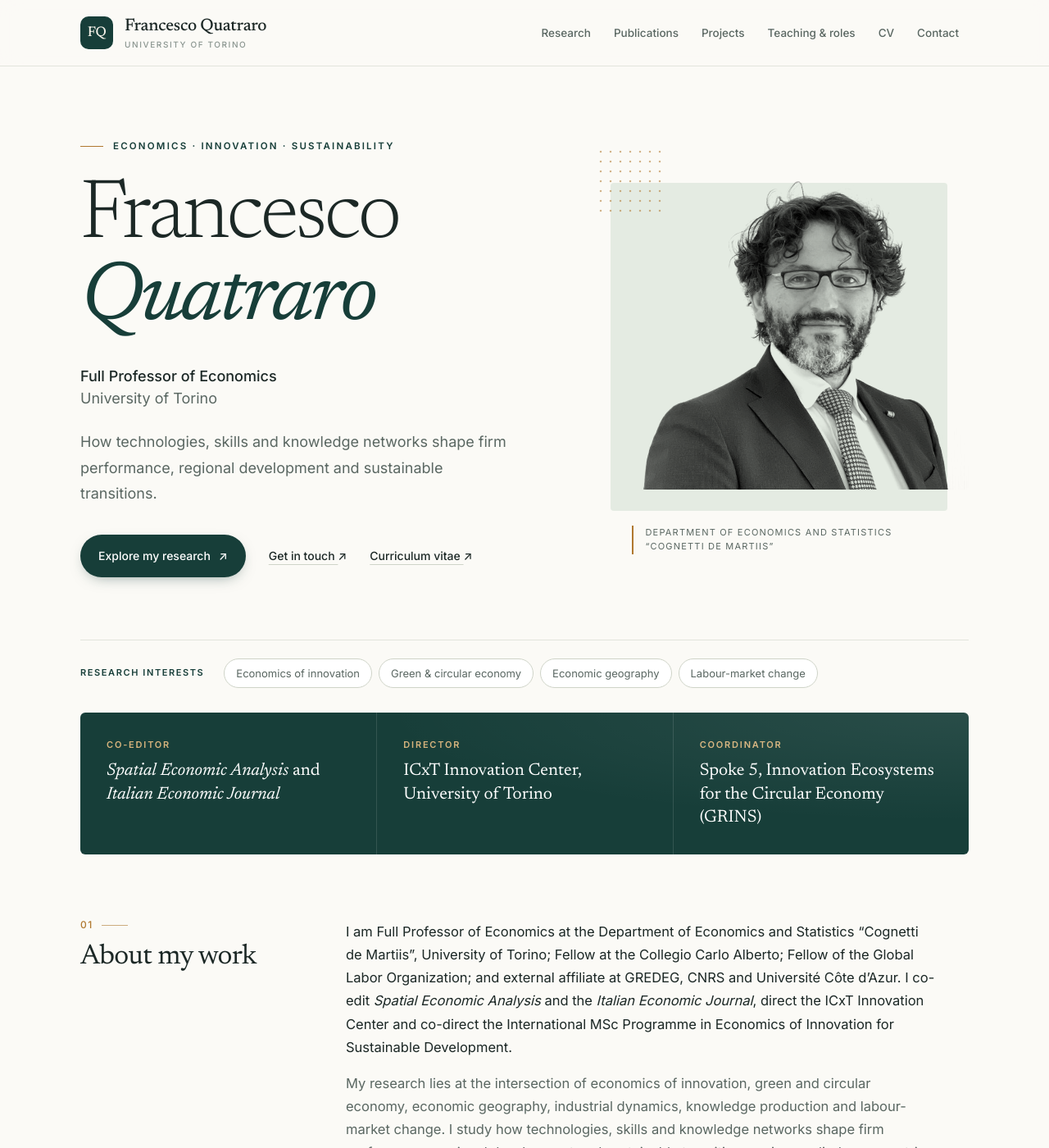
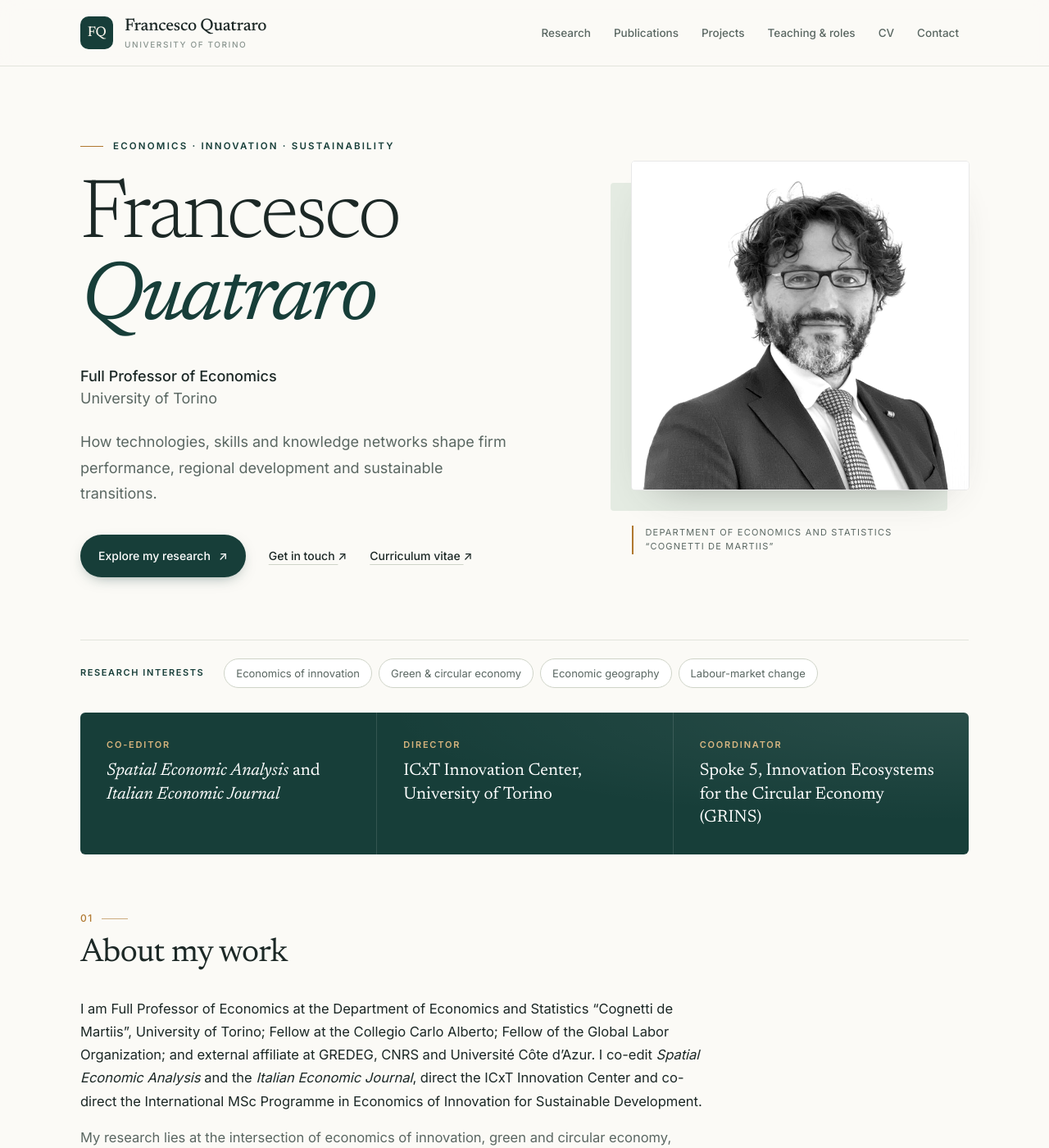
Before and after one commit to fquatraro-unito/fquatraro-unito.github.io, a Jekyll site: the page built from index.md, in a window 1280 px wide and 1400 px high. Shown: the whole window at 82% size. Built offline with Jekyll 4.4.1, drawn with Linux system fonts in a browser that asks for light colours; our own code applies the rules of GitHub Pages for plain Markdown files.

Commit message:
Make the desktop layout read like the mobile one
Stack each section's heading above its text instead of a sticky side column,
show the home cards in three columns, drop the tinted multiply effect and dot
accent on the portrait, and version the stylesheet URL so browsers fetch the
new CSS after each publish.

Co-Authored-By: Claude Opus 5.5 (1M context) <noreply@anthropic.com>
Claude-Session: https://claude.ai/code/session_01JVCid1ASwmvNVNx8hsE4pC

```diff
--- a/_layouts/base.html
+++ b/_layouts/base.html
@@ -13,7 +13,7 @@
 <link rel="preconnect" href="https://fonts.googleapis.com">
 <link rel="preconnect" href="https://fonts.gstatic.com" crossorigin>
 <link rel="stylesheet" href="https://fonts.googleapis.com/css2?family=Inter:wght@400;500;600&family=Newsreader:ital,opsz,wght@0,6..72,300..500;1,6..72,300..500&display=swap">
-<link rel="stylesheet" href="{{ '/assets/style.css' | relative_url }}">
+<link rel="stylesheet" href="{{ '/assets/style.css' | relative_url }}?v={{ site.time | date: '%s' }}">
 <meta name="theme-color" content="#173e39">
 </head>
 <body{% if page.body_class %} class="{{ page.body_class }}"{% endif %}>
--- a/assets/style.css
+++ b/assets/style.css
@@ -54,8 +54,7 @@ em{font-style:italic}
 .actions{display:flex;flex-wrap:wrap;align-items:center;gap:14px 28px;margin-top:34px}
 .portrait-frame{position:relative;padding:0 0 26px 26px}
 .portrait-frame:before{content:'';position:absolute;inset:26px 26px 0 0;background:var(--tint);border-radius:4px;z-index:-1}
-.portrait-frame:after{content:'';position:absolute;left:-18px;top:-18px;width:84px;height:84px;background-image:radial-gradient(var(--ochre) 1.4px,transparent 1.6px);background-size:12px 12px;opacity:.55;z-index:-1}
-.portrait-frame img{display:block;width:100%;height:400px;object-fit:cover;object-position:center 28%;border-radius:4px;filter:grayscale(100%) contrast(1.05);mix-blend-mode:multiply;transition:filter .6s var(--ease)}
+.portrait-frame img{display:block;width:100%;height:400px;object-fit:cover;object-position:center 28%;border-radius:4px;background:#fff;box-shadow:0 0 0 1px var(--line),0 24px 48px -32px rgba(23,62,57,.45);filter:grayscale(100%) contrast(1.05);transition:filter .6s var(--ease)}
 .portrait-frame:hover img{filter:grayscale(0%)}
 .portrait-caption{margin:18px 0 0 26px;padding-left:14px;border-left:2px solid var(--ochre);font-size:11px;line-height:1.6;letter-spacing:1.2px;text-transform:uppercase;color:var(--muted)}
 .focus-strip{display:flex;align-items:center;gap:24px;padding:22px 0;border-top:1px solid var(--line)}
@@ -81,16 +80,15 @@ em{font-style:italic}
 .page-hero .intro{margin:22px 0 0;max-width:640px}
 
 /* ---------- Numbered sections ---------- */
-.section-grid{display:grid;grid-template-columns:260px minmax(0,1fr);gap:64px;padding:80px 0;border-top:1px solid var(--line)}
+.section-grid{padding:72px 0;border-top:1px solid var(--line)}
 .page-hero+.section-grid,.home-sections>.section-grid:first-child{border-top:0}
-.section-head{position:sticky;top:120px;align-self:start}
+.section-head{margin-bottom:30px}
 .section-number{display:flex;align-items:center;gap:10px;margin-bottom:14px;font:500 12px/1 var(--sans);letter-spacing:1.5px;color:var(--ochre)}
 .section-number:after{content:'';width:32px;height:1px;background:currentColor;opacity:.6}
-.section-head h2{font:400 34px/1.15 var(--serif);letter-spacing:-.02em;margin:0}
-.pubs .section-head h2{font-size:28px}
+.section-head h2{max-width:820px;font:400 40px/1.15 var(--serif);letter-spacing:-.02em;margin:0}
 .prose{min-width:0;color:var(--muted);font-size:16.5px}
 .prose>:last-child{margin-bottom:0}
-.prose p,.prose ul,.prose ol{max-width:720px}
+.prose p,.prose ul,.prose ol,.prose h3{max-width:760px}
 .prose>p:first-child{color:var(--ink)}
 .prose strong{color:var(--ink);font-weight:600}
 .prose a{text-decoration-color:var(--line-strong)}
@@ -104,14 +102,14 @@ em{font-style:italic}
 .prose hr{border:0;border-top:1px solid var(--line);margin:40px 0}
 
 /* Publication lists: one entry per row, journal in green italics */
-.pubs .prose ul{max-width:none;counter-reset:pub}
+.pubs .prose ul{max-width:860px;counter-reset:pub}
 .pubs .prose li{padding:18px 0 18px 46px;border-bottom:1px solid var(--line);font-size:15px;line-height:1.65;counter-increment:pub;transition:background .2s var(--ease)}
 .pubs .prose li:before{content:counter(pub,decimal-leading-zero);width:auto;height:auto;top:21px;left:0;background:none;font:500 11px/1 var(--sans);letter-spacing:1px;color:var(--soft)}
 .pubs .prose li:last-child{border-bottom:0}
 .pubs .prose li em{font-family:var(--serif);font-size:16.5px;color:var(--green)}
 
 /* Home: section links as cards */
-.home-links{display:grid;grid-template-columns:repeat(2,minmax(0,1fr));gap:18px}
+.home-links{display:grid;grid-template-columns:repeat(3,minmax(0,1fr));gap:18px}
 .home-links a{position:relative;display:flex;flex-direction:column;gap:8px;padding:28px 56px 28px 28px;background:var(--surface);border:1px solid var(--line);border-radius:6px;text-decoration:none;transition:transform .25s var(--ease),box-shadow .25s var(--ease),border-color .25s var(--ease)}
 .home-links a:after{content:'↗';position:absolute;right:26px;top:28px;font-size:18px;color:var(--soft)}
 .home-links a:hover{transform:translateY(-3px);border-color:var(--line-strong);box-shadow:0 18px 36px -24px rgba(23,62,57,.45);color:inherit}
@@ -142,8 +140,8 @@ em{font-style:italic}
 
 /* ---------- Responsive ---------- */
 @media(max-width:1020px){.site-header nav a{padding:7px 9px;font-size:13px}}
-@media(max-width:900px){.wrap{padding:0 28px}.brand-text small{display:none}.hero{gap:40px}.portrait-frame img{height:330px}.section-grid{grid-template-columns:190px minmax(0,1fr);gap:36px}.glance{grid-template-columns:1fr}.glance>div+div{border-left:0;border-top:1px solid rgba(255,255,255,.12)}.footer-grid{grid-template-columns:1fr 1fr}.footer-grid>div:first-child{grid-column:1/-1}}
+@media(max-width:900px){.wrap{padding:0 28px}.brand-text small{display:none}.hero{gap:40px}.portrait-frame img{height:330px}.home-links{grid-template-columns:repeat(2,minmax(0,1fr))}.glance{grid-template-columns:1fr}.glance>div+div{border-left:0;border-top:1px solid rgba(255,255,255,.12)}.footer-grid{grid-template-columns:1fr 1fr}.footer-grid>div:first-child{grid-column:1/-1}}
 @media(max-width:760px){.header-inner{display:block;min-height:0;padding-top:14px;padding-bottom:10px}.site-header nav{flex-wrap:nowrap;overflow-x:auto;margin:10px -28px 0;padding:0 28px 4px;scrollbar-width:none;-webkit-mask-image:linear-gradient(90deg,transparent 0,#000 20px,#000 calc(100% - 28px),transparent)}.site-header nav::-webkit-scrollbar{display:none}.site-header nav a{flex:none}}
-@media(max-width:650px){html{scroll-padding-top:130px}.eyebrow{font-size:10.5px;letter-spacing:1.6px}.eyebrow:before{width:18px}.wrap{padding:0 20px}.site-header nav{margin:10px -20px 0;padding:0 20px 4px}.mark{width:36px;height:36px;font-size:15px}.brand-text{font-size:20px}.hero{grid-template-columns:1fr;gap:40px;padding:48px 0 44px}.hero h1{font-size:58px}.role{font-size:17px}.intro{font-size:17px}.portrait-frame{max-width:400px}.portrait-frame img{height:300px}.focus-strip{flex-direction:column;align-items:flex-start;gap:12px}.glance>div{padding:24px}.page-hero{padding:44px 0 38px}.page-hero:after{display:none}.page-hero h1{font-size:44px}.section-grid{grid-template-columns:1fr;gap:16px;padding:52px 0}.section-head{position:static}.section-head h2,.pubs .section-head h2{font-size:30px}.home-links{grid-template-columns:1fr}.pubs .prose li{padding-left:36px}.footer-grid{grid-template-columns:1fr;gap:32px;padding:48px 0 36px}.footer-bottom{flex-direction:column;gap:4px}}
+@media(max-width:650px){html{scroll-padding-top:130px}.eyebrow{font-size:10.5px;letter-spacing:1.6px}.eyebrow:before{width:18px}.wrap{padding:0 20px}.site-header nav{margin:10px -20px 0;padding:0 20px 4px}.mark{width:36px;height:36px;font-size:15px}.brand-text{font-size:20px}.hero{grid-template-columns:1fr;gap:40px;padding:48px 0 44px}.hero h1{font-size:58px}.role{font-size:17px}.intro{font-size:17px}.portrait-frame{max-width:400px}.portrait-frame img{height:300px}.focus-strip{flex-direction:column;align-items:flex-start;gap:12px}.glance>div{padding:24px}.page-hero{padding:44px 0 38px}.page-hero:after{display:none}.page-hero h1{font-size:44px}.section-grid{padding:52px 0}.section-head{margin-bottom:20px}.section-head h2{font-size:30px}.home-links{grid-template-columns:1fr}.pubs .prose li{padding-left:36px}.footer-grid{grid-template-columns:1fr;gap:32px;padding:48px 0 36px}.footer-bottom{flex-direction:column;gap:4px}}
 @media(prefers-reduced-motion:reduce){html{scroll-behavior:auto}*,*:before,*:after{transition:none!important}}
-@media print{.site-header{position:static;background:none;backdrop-filter:none}.site-header nav,.actions,.skip,.glance:before,.portrait-frame:after,.page-hero:after{display:none}.wrap{max-width:none;padding:0}.hero,.page-hero,.section-grid{padding:24px 0}.page-hero{box-shadow:none;background:none}.section-head{position:static}.section-grid{break-inside:avoid-page}.site-footer{background:none;color:var(--ink)}.site-footer a,.footer-name{color:var(--ink)}body{font-size:11pt;background:#fff}}
+@media print{.site-header{position:static;background:none;backdrop-filter:none}.site-header nav,.actions,.skip,.glance:before,.page-hero:after{display:none}.wrap{max-width:none;padding:0}.hero,.page-hero,.section-grid{padding:24px 0}.page-hero{box-shadow:none;background:none}.section-grid{break-inside:avoid-page}.site-footer{background:none;color:var(--ink)}.site-footer a,.footer-name{color:var(--ink)}body{font-size:11pt;background:#fff}}
```
